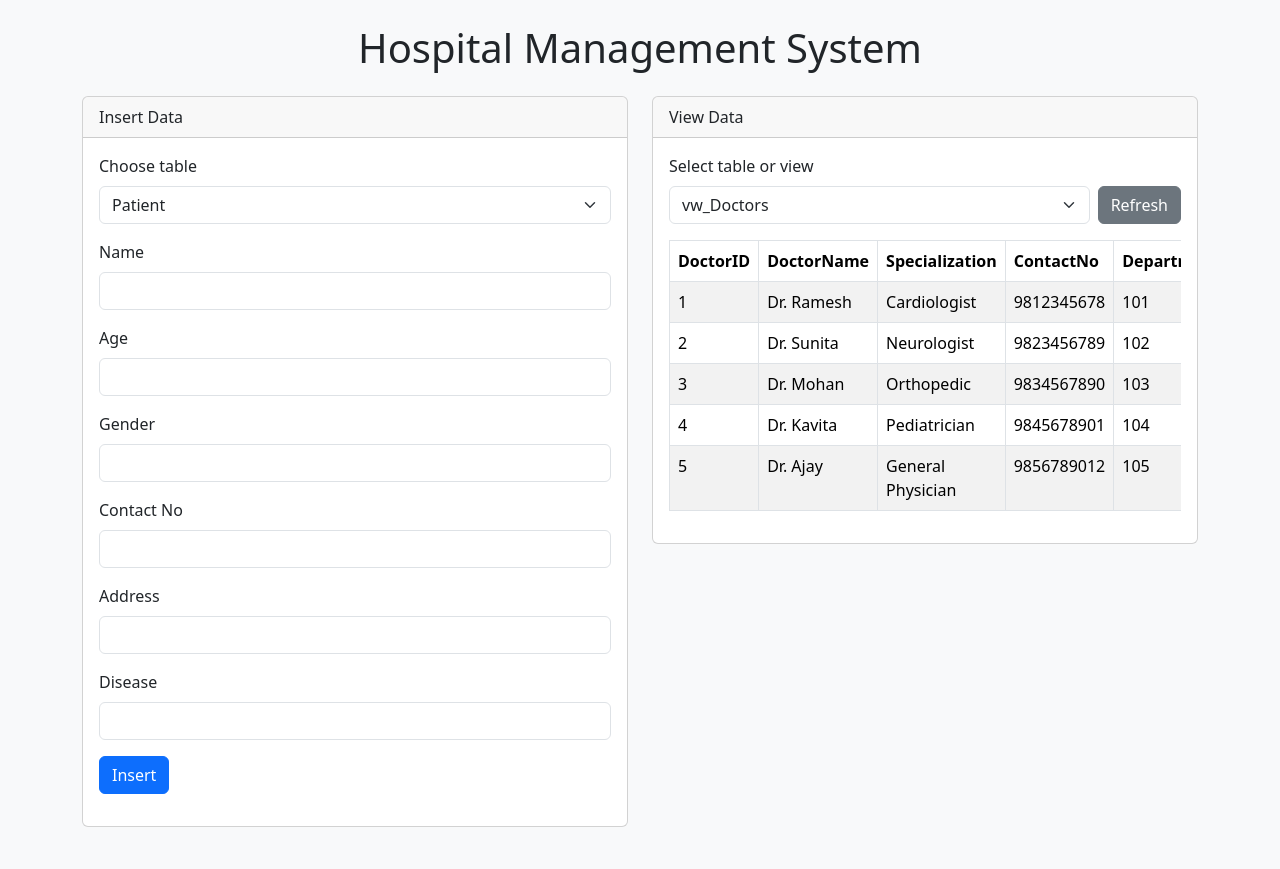
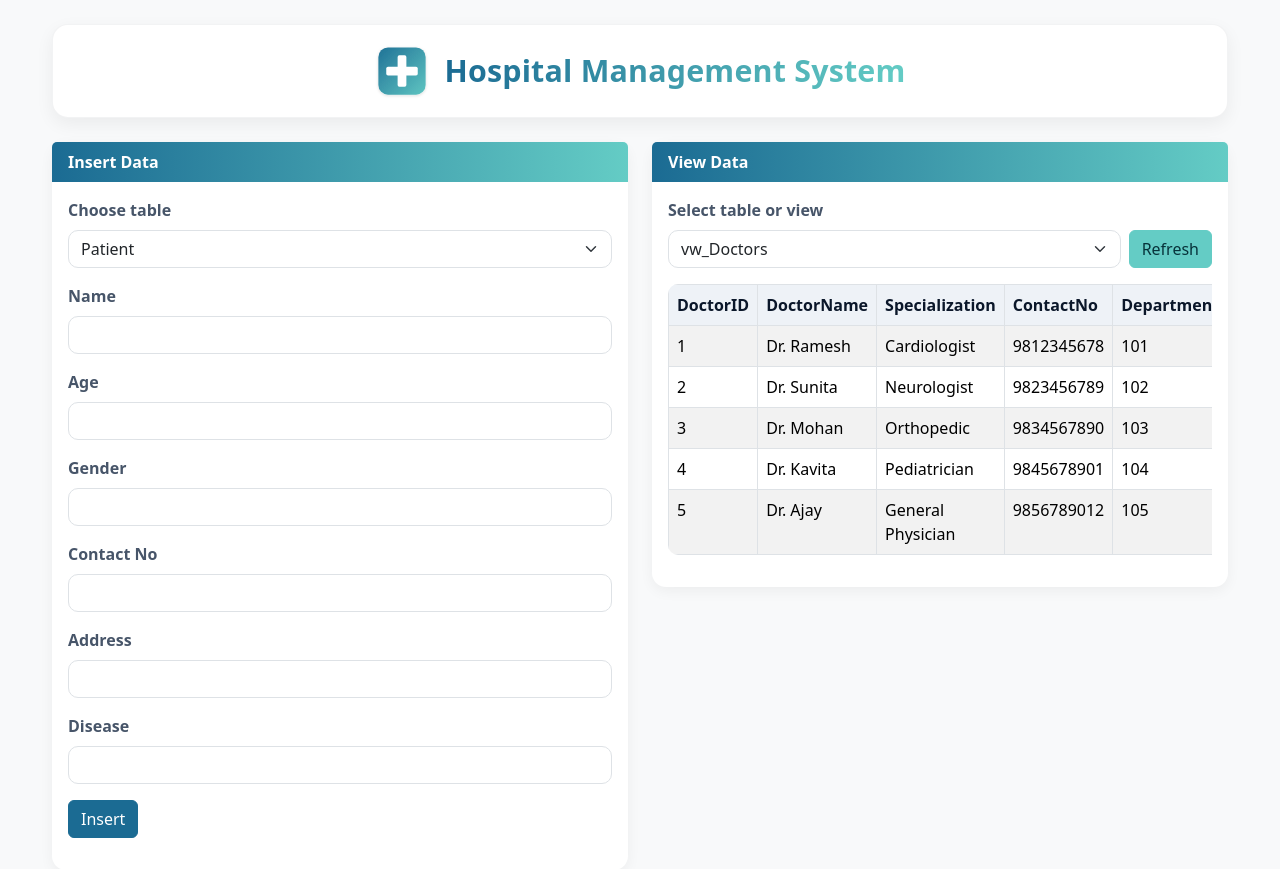
Before and after one commit to Mujammil-1/hospital, a PHP site: page / in a window 1280 px wide. Shown: the top 869 px of the page. Before the commit the page ends 827 px from the top, so only its background shows below. Run offline with PHP 8.4, Linux system fonts and the light colour scheme; data comes from the database, SQL or seed files in the repository.

Commit message:
feat: Add branding and logo to application
Co-authored-by: mujammilmulla806 <mujammilmulla806@gmail.com>

```diff
--- a/public/index.php
+++ b/public/index.php
@@ -116,10 +116,14 @@ try {
   <meta name="viewport" content="width=device-width, initial-scale=1" />
   <title>Hospital Management System</title>
   <link href="https://cdn.jsdelivr.net/npm/bootstrap@5.3.3/dist/css/bootstrap.min.css" rel="stylesheet" />
+  <link href="/assets/styles.css" rel="stylesheet" />
 </head>
 <body class="bg-light">
   <div class="container py-4">
-    <h1 class="mb-4 text-center">Hospital Management System</h1>
+    <div class="app-header mb-4">
+      <img src="/assets/hospital-logo.svg" alt="Hospital Logo" class="app-logo" />
+      <h1 class="app-title">Hospital Management System</h1>
+    </div>
 
     <?php if ($insertMessage): ?>
       <div class="alert alert-success"><?= h($insertMessage) ?></div>
```
Also changed, not shown: public/assets/hospital-logo.svg (added), public/assets/styles.css (added).
